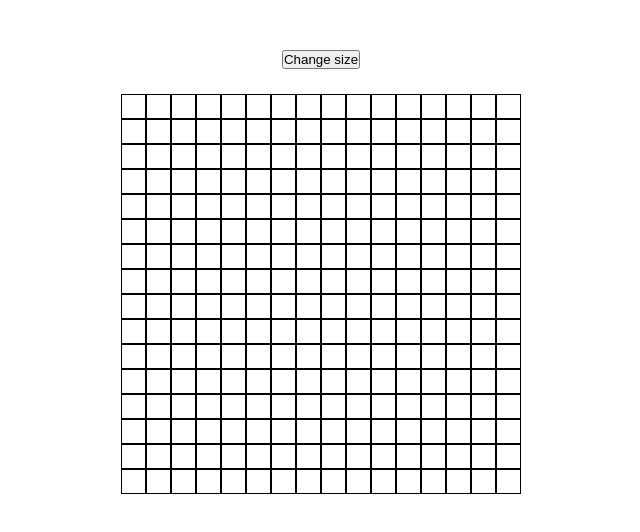
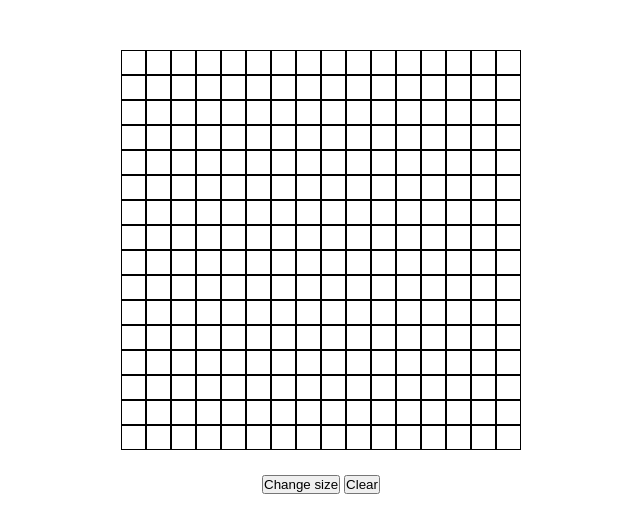
Before and after one commit to EliasMarteCortes/etch-a-sketch, a plain HTML site: page index.html in a window 1280 px wide. Shown: the whole page, without its empty margins (319-959 px from the left). Drawn offline with Linux system fonts and the light colour scheme.

Commit message:
Add clear button and move buttons to end of grid

```diff
--- a/index.html
+++ b/index.html
@@ -7,9 +7,12 @@
         <meta name="viewport" content="width=device-width,initial-scale=1.0">
     </head>
     <body>
-        <button id="sizePrompt">Change size</button>
         <div id="container">
 
         </div>
+        <div id="btnContainer">
+            <button id="sizePrompt">Change size</button>
+            <button id="clearBtn">Clear</button>
+        </div>
     </body>
 </html>
```
